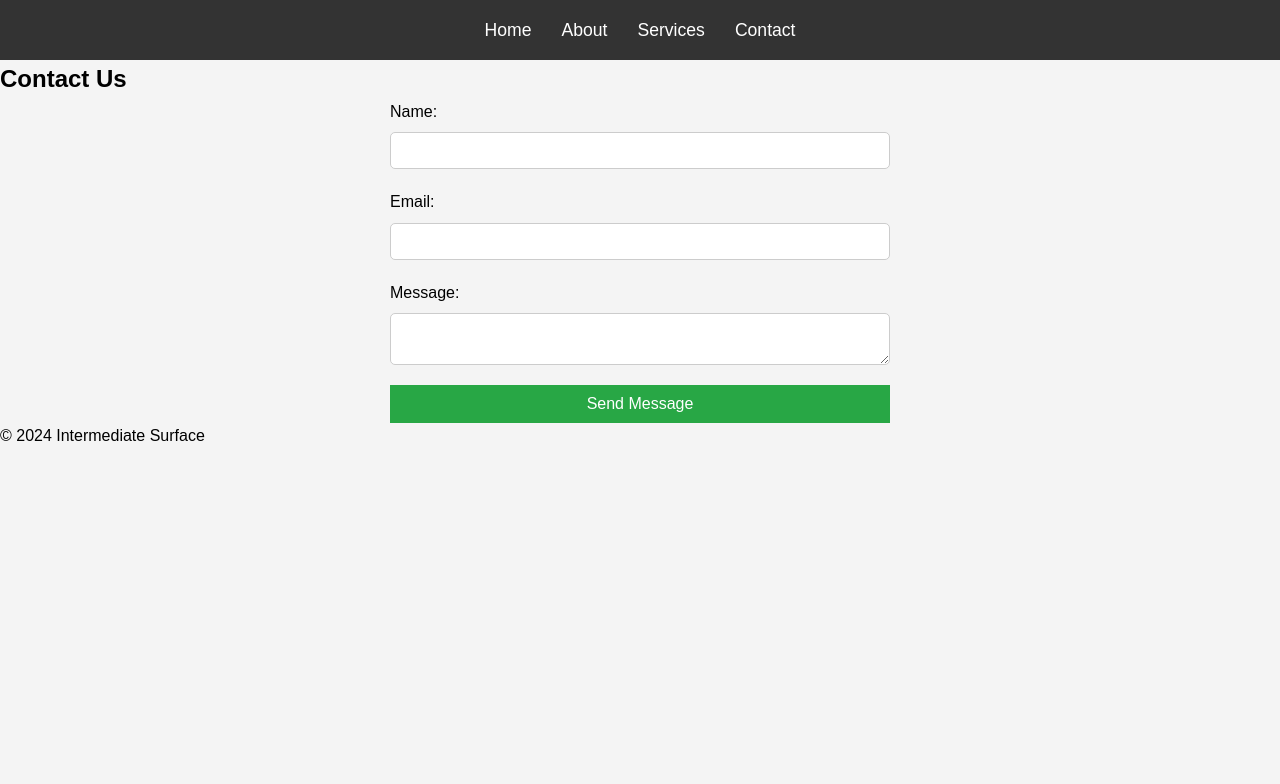
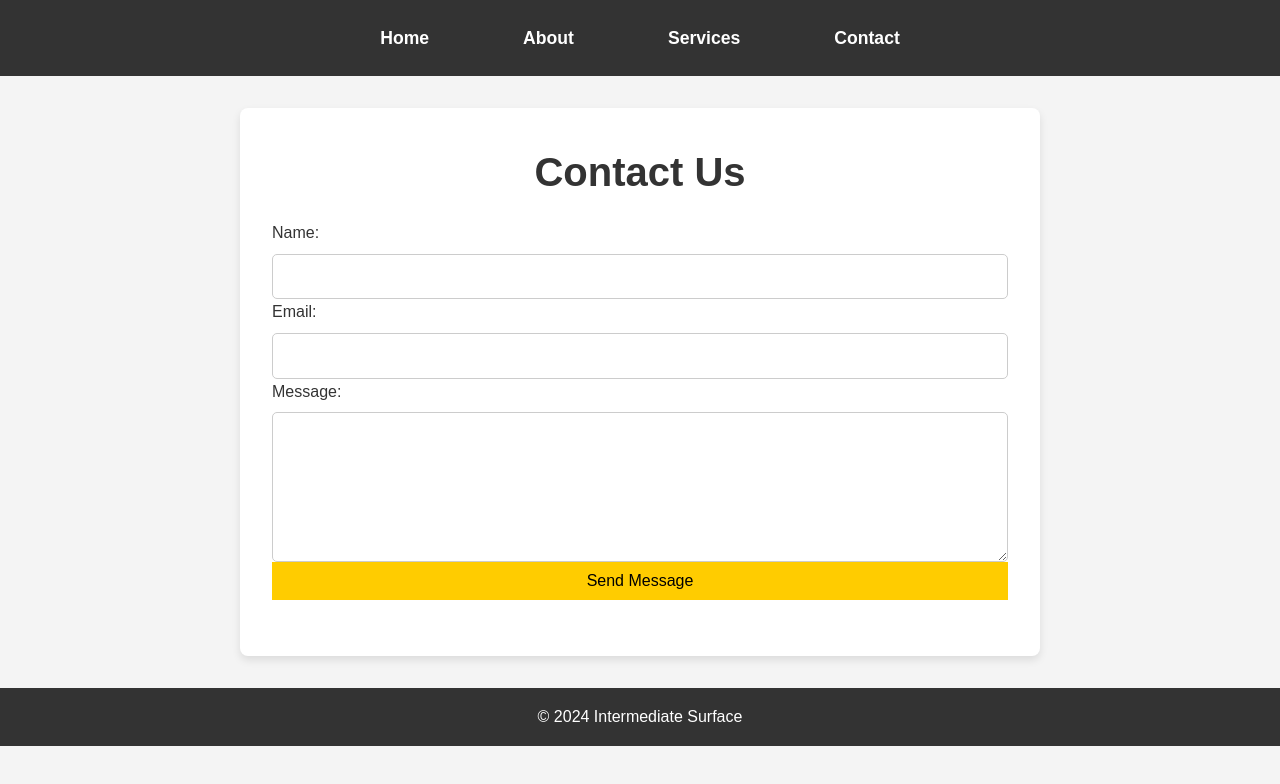
Before and after one commit to Farhan59/CSE412_Lab3, a plain HTML site: page Lab_03/contact.html in a window 1280 px wide. Drawn offline with Linux system fonts and the light colour scheme.

Commit message:
Update styles.css

```diff
--- a/Lab_03/styles.css
+++ b/Lab_03/styles.css
@@ -134,7 +134,141 @@ button:hover {
     text-align: center;
 }
 
-/* Contact Form */
+
+
+/*Contact form*/
+
+
+/* Reset some basic styles */
+* {
+    margin: 0;
+    padding: 0;
+    box-sizing: border-box;
+}
+
+body {
+    font-family: Arial, sans-serif;
+    line-height: 1.6;
+    background-color: #f4f4f4;
+    color: #333;
+}
+
+header {
+    background-color: #333;
+    color: #fff;
+    padding: 1rem 0;
+}
+
+nav ul {
+    list-style: none;
+    display: flex;
+    justify-content: center;
+    gap: 2rem;
+}
+
+nav ul li {
+    padding: 0.5rem 1rem;
+}
+
+.nav-link {
+    color: #fff;
+    text-decoration: none;
+    font-weight: bold;
+}
+
+.nav-link:hover,
+.nav-link.active {
+    color: #00aaff;
+}
+
+/* Main Section */
+main {
+    max-width: 800px;
+    margin: 2rem auto;
+    padding: 2rem;
+    background-color: #fff;
+    border-radius: 8px;
+    box-shadow: 0 4px 8px rgba(0, 0, 0, 0.1);
+}
+
+.contact h1 {
+    font-size: 2.5rem;
+    margin-bottom: 1rem;
+    text-align: center;
+}
+
+.contact p {
+    font-size: 1.1rem;
+    margin-bottom: 1.5rem;
+    text-align: center;
+}
+
+/* Form styling */
+form {
+    display: flex;
+    flex-direction: column;
+}
+
+.form-group {
+    margin-bottom: 1rem;
+}
+
+label {
+    font-size: 1rem;
+    margin-bottom: 0.5rem;
+}
+
+input, textarea {
+    width: 100%;
+    padding: 0.8rem;
+    border: 1px solid #ccc;
+    border-radius: 5px;
+    font-size: 1rem;
+}
+
+textarea {
+    height: 150px;
+    resize: vertical;
+}
+
+.submit-btn {
+    background-color: #00aaff;
+    color: white;
+    padding: 1rem;
+    border: none;
+    border-radius: 5px;
+    font-size: 1.1rem;
+    cursor: pointer;
+    transition: background-color 0.3s;
+}
+
+.submit-btn:hover {
+    background-color: #0077cc;
+}
+
+/* Footer */
+footer {
+    text-align: center;
+    padding: 1rem;
+    background-color: #333;
+    color: #fff;
+    margin-top: 2rem;
+}
+
+/* Responsive Design */
+@media (max-width: 768px) {
+    .nav-list {
+        flex-direction: column;
+        gap: 1rem;
+    }
+
+    main {
+        padding: 1rem;
+    }
+}
+
+
+/* Contact Form
 form {
     display: flex;
     flex-direction: column;
@@ -167,3 +301,4 @@ form button {
 form button:hover {
     background-color: #218838;
 }
+*/
```
